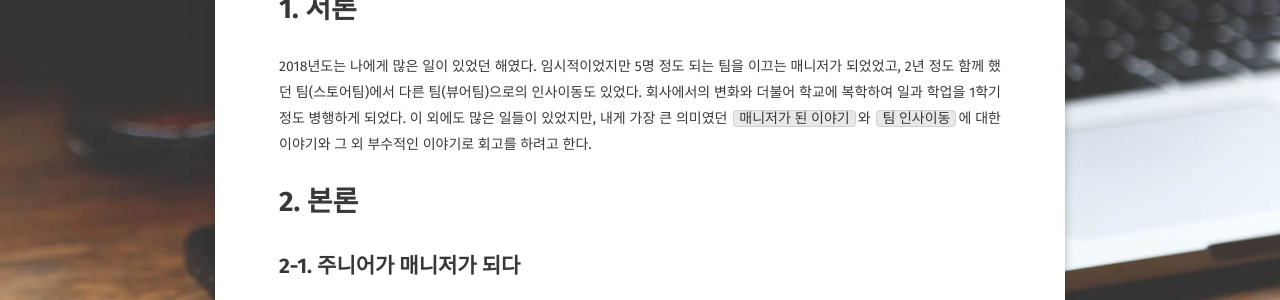
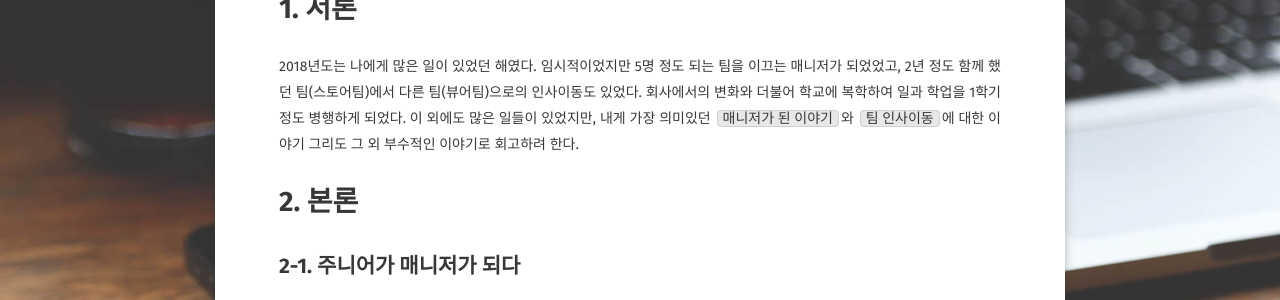
Before and after one commit to ryandev421/ryanpark91.github.io, a Jekyll site: the page built from _posts/development/2018-12-31-look-back-2018.md, in a window 1280 px wide and 900 px high. Shown: the part 387-687 px from the top of the window. Built offline with Jekyll 4.4.1, drawn with Linux system fonts in a browser that asks for light colours; some web fonts are replaced.

Commit message:
서론 수정

```diff
--- a/_posts/development/2018-12-31-look-back-2018.md
+++ b/_posts/development/2018-12-31-look-back-2018.md
@@ -12,7 +12,7 @@ category: development
 
 2018년도는 나에게 많은 일이 있었던 해였다. 임시적이었지만 5명 정도 되는 팀을 이끄는 매니저가 되었었고,
 2년 정도 함께 했던 팀(스토어팀)에서 다른 팀(뷰어팀)으로의 인사이동도 있었다. 회사에서의 변화와 더불어 학교에 복학하여 일과 학업을 1학기 정도 병행하게 되었다.
-이 외에도 많은 일들이 있었지만, 내게 가장 큰 의미였던 `매니저가 된 이야기`와 `팀 인사이동`에 대한 이야기와 그 외 부수적인 이야기로 회고를 하려고 한다.
+이 외에도 많은 일들이 있었지만, 내게 가장 의미있던 `매니저가 된 이야기`와 `팀 인사이동`에 대한 이야기 그리도 그 외 부수적인 이야기로 회고하려 한다.
 
 # 2. 본론
 
```
